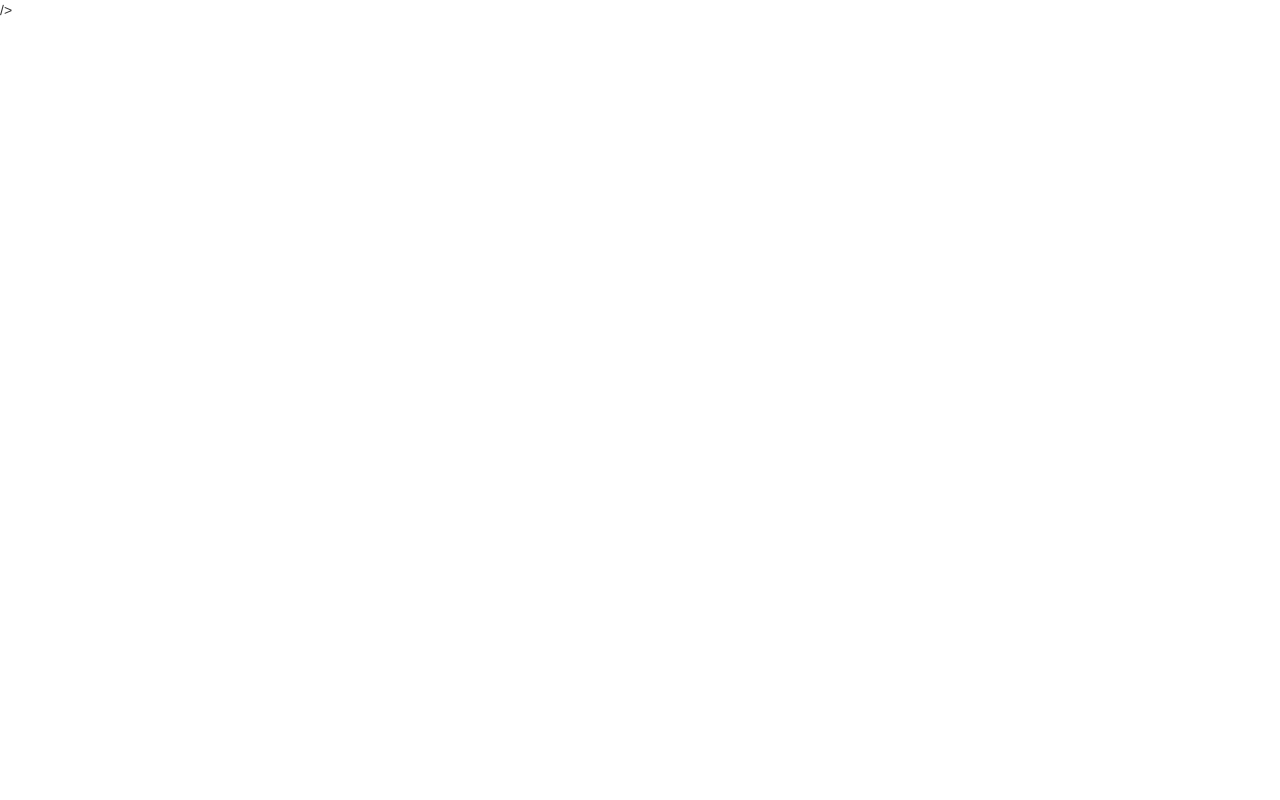
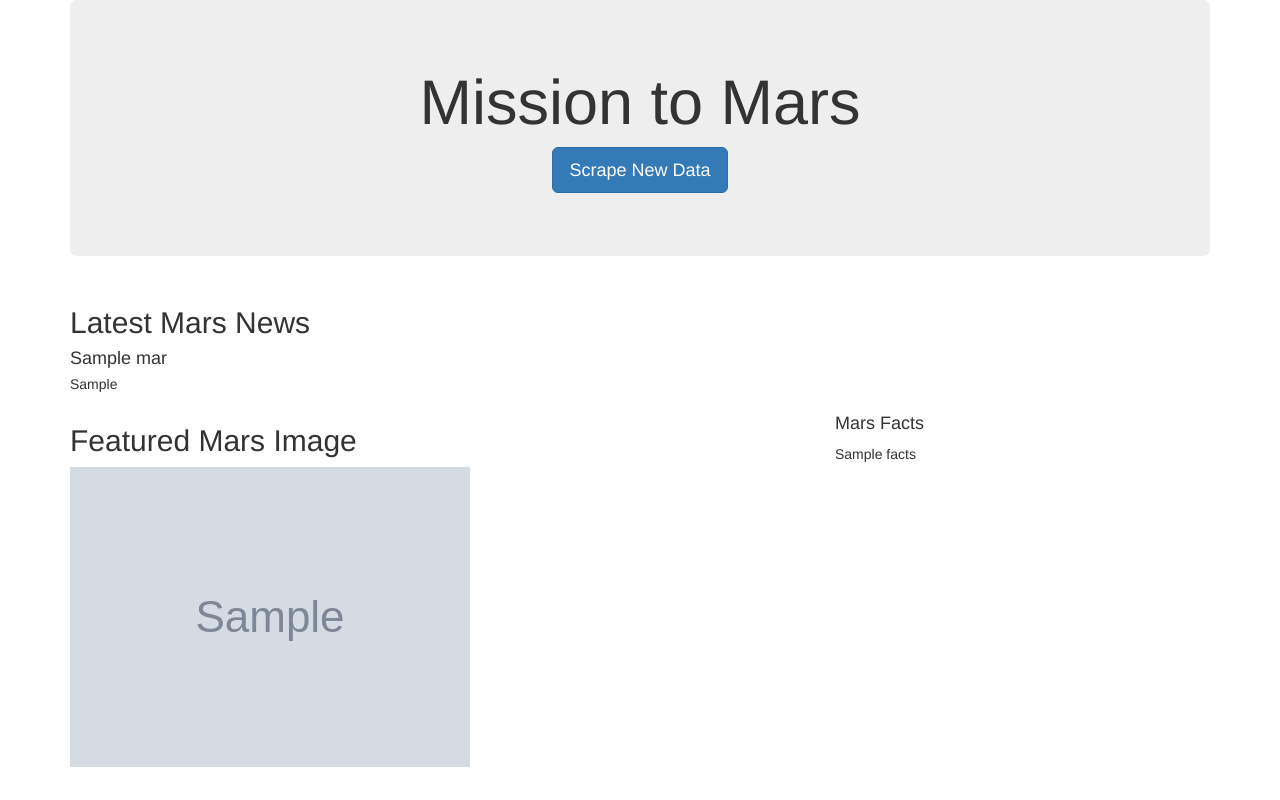
Before and after one commit to lawnshogan/Mission-to-Mars, a Flask app: page / in a window 1280 px wide. Before the commit the page is almost empty. Run offline with Flask 2, Linux system fonts and the light colour scheme; grey boxes marked "Sample" are stand-in pictures; a database or web service that is not in the repository returns one stand-in record (values such as "Sample title"); some libraries are stand-ins or nearby versions.

Commit message:
Module 10.6.1

```diff
--- a/templates/index.html
+++ b/templates/index.html
@@ -1,15 +1,53 @@
 <!DOCTYPE html>
 <html lang="en">
-<head>
-    <meta charset="UTF-8">
-    <meta http-equiv="X-UA-Compatible" content="IE=edge">
-    <meta name="viewport" content="width=device-width, initial-scale=1.0">
+  <head>
+    <meta charset="UTF-8" />
+    <meta name="viewport" content="width=device-width, initial-scale=1.0" />
+    <meta http-equiv="X-UA-Compatible" content="ie=edge" />
     <title>Mission to Mars</title>
     <link
-        rel="stylesheet"
-        href="https://maxcdn.bootstrapcdn.com/bootstrap/3.3.7/css/bootstrap.min.css">
+      rel="stylesheet"
+      href="https://maxcdn.bootstrapcdn.com/bootstrap/3.3.7/css/bootstrap.min.css"
     />
-</head>
-<body>
-</body>
+  </head>
+  <body>
+    <div class="container">
+      <!-- Add Jumbotron to Header -->
+      <div class="jumbotron text-center">
+        <h1>Mission to Mars</h1>
+        <!-- Add a button to activate scraping script -->
+        <p><a class="btn btn-primary btn-lg" href="/scrape" role="button">Scrape New Data</a></p>
+      </div>
+      <!-- Add section for Mars News -->
+      <div class="row" id="mars-news">
+        <div class="col-md-12">
+          <div class="media">
+            <div class="media-body">
+              <h2>Latest Mars News</h2>
+              <h4 class="media-heading">{{ mars.news_title }}</h4>
+              <p>{{ mars.news_paragraph }}</p>
+            </div>
+          </div>
+        </div>
+      </div>
+      <!-- Section for Featured Image and Facts table -->
+      <div class="row" id="mars-featured-image">
+        <div class="col-md-8">
+          <h2>Featured Mars Image</h2>
+          <img
+            src="{{mars.featured_image }}"
+            class="img-responsive"
+            alt="Responsive image"
+          />
+        </div>
+        <div class="col-md-4">
+          <!-- Mars Facts -->
+          <div class="row" id="mars-facts">
+            <h4>Mars Facts</h4>
+            {{ mars.facts | safe }}
+          </div>
+        </div>
+      </div>
+    </div>
+  </body>
 </html>
```
